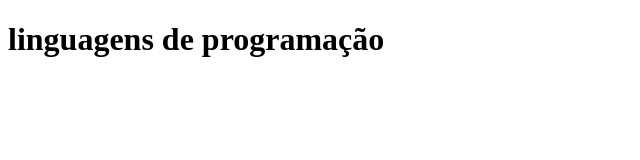
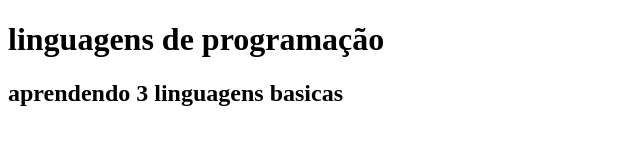
Before and after one commit to barretoleonardo/estudo-programa-o, a plain HTML site: page index.html in a window 1280 px wide. Shown: the whole page, without its empty margins (0-640 px from the left). Drawn offline with Linux system fonts and the light colour scheme.

Commit message:
Update index.html

```diff
--- a/index.html
+++ b/index.html
@@ -7,6 +7,6 @@
 </head>
 <body>
     <h1>linguagens de programação</h1>
-
+    <h2>aprendendo 3 linguagens basicas</h2>
 </body>
 </html>
```
